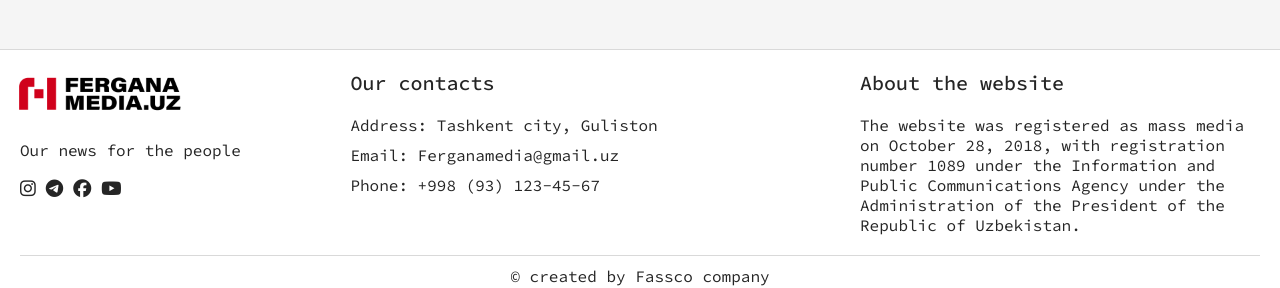
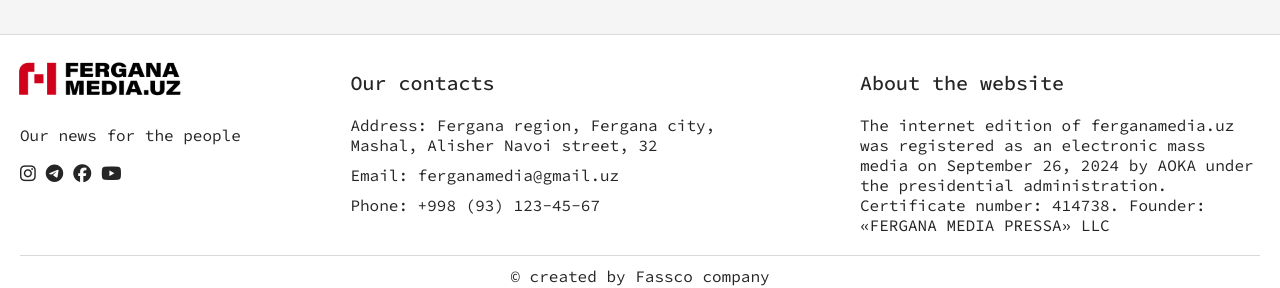
Before and after one commit to ZiyodulloRakhmonberdiev/fergana-media, a React (Vite) app: page / in a window 1280 px wide. Shown: the part 484-772 px from the top of the page. Built offline with nearby package versions, Linux system fonts and the light colour scheme; no server answers.

Commit message:
footer edited

```diff
--- a/src/layout/RootLayout.jsx
+++ b/src/layout/RootLayout.jsx
@@ -304,7 +304,7 @@ function RootLayout() {
                 <li>
                   {t("Manzil")}: {t("Toshkent shaxar, Guliston")}
                 </li>
-                <li>{t("email")}: Ferganamedia@gmail.uz</li>
+                <li>{t("email")}: ferganamedia@gmail.uz</li>
                 <li>{t("phone")}: +998 (93) 123-45-67</li>
               </ul>
             </div>
--- a/src/layout/rootLayout.css
+++ b/src/layout/rootLayout.css
@@ -388,6 +388,7 @@ footer .container .items .item .title {
     font-size: 20px;
     font-weight: 500;
     color: var(--text-color);
+    margin-top: 15px;
 }
 
 footer .container .items .item ul {
@@ -529,7 +530,6 @@ footer .bottom a {
     }
 
     header .logo-center p {
-        /* display: none; */
         font-size: 13px;
         white-space: nowrap;
     }
--- a/src/locales/eng/translation.json
+++ b/src/locales/eng/translation.json
@@ -9,11 +9,11 @@
   "Yangiliklarimiz xalq uchun": "Our news for the people",
   "Kontaktlarimiz": "Our contacts",
   "Manzil": "Address",
-  "Toshkent shaxar, Guliston": "Tashkent city, Guliston",
+  "Toshkent shaxar, Guliston": "Fergana region, Fergana city, Mashal, Alisher Navoi street, 32",
   "email": "Email",
   "phone": "Phone",
   "Sayt xaqida": "About the website",
-  "Veb sayt OAV sifatida 2018 yil 28 oktyabr kuni Uzbekistan Respublikasi Prezidenti Adminstratsiyasi xuzuridagi Axborot va ommaviy kommunikatsiyalar agentligidan 1089 raqam ro’yxatga olingan.": "The website was registered as mass media on October 28, 2018, with registration number 1089 under the Information and Public Communications Agency under the Administration of the President of the Republic of Uzbekistan.",
+  "Veb sayt OAV sifatida 2018 yil 28 oktyabr kuni Uzbekistan Respublikasi Prezidenti Adminstratsiyasi xuzuridagi Axborot va ommaviy kommunikatsiyalar agentligidan 1089 raqam ro’yxatga olingan.": "The internet edition of ferganamedia.uz was registered as an electronic mass media on September 26, 2024 by AOKA under the presidential administration. Certificate number: 414738. Founder: «FERGANA MEDIA PRESSA» LLC",
   "Maqolani o'qish": "Reading the article",
   "months": [
     "January",
@@ -39,5 +39,6 @@
   "Bosh sahifaga qaytish": "Go to homepage",
   "Yuklanmoqda...": "Loading...",
   "Qidiruv": "Search",
-  "Hech qanday natija topilmadi":"No results were found"
+  "Hech qanday natija topilmadi":"No results were found",
+  "FERGANAMEDIA.UZ internet-nashri 2024-yil 26 sentyabr kuni elektron OAV sifatida prezident administratsiyasi huzuridagi AOKA dan ro'yxatdan o'tkazilgan. Guvohnoma raqami: 414738. Muassis: 'FERGANA MEDIA PRESSA' MCHJ": "The internet edition of ferganamedia.uz was registered as an electronic mass media on September 26, 2024 by AOKA under the presidential administration. Certificate number: 414738. Founder: 'FERGANA MEDIA PRESSA' LLC"
 }
--- a/src/locales/ru/translation.json
+++ b/src/locales/ru/translation.json
@@ -9,11 +9,11 @@
   "Yangiliklarimiz xalq uchun": "Наши новости для людей",
   "Kontaktlarimiz": "Наши контакты",
   "Manzil": "Адрес",
-  "Toshkent shaxar, Guliston": "г. Ташкент, Гулистан",
+  "Toshkent shaxar, Guliston": "Ферганская область, город Фергана, Машал, улица Алишера Навои, 32",
   "email": "Электронная почта",
   "phone": "Телефон",
   "Sayt xaqida": "О сайте",
-  "Veb sayt OAV sifatida 2018 yil 28 oktyabr kuni Uzbekistan Respublikasi Prezidenti Adminstratsiyasi xuzuridagi Axborot va ommaviy kommunikatsiyalar agentligidan 1089 raqam ro’yxatga olingan.": "Сайт зарегистрирован как СМИ 28 октября 2018 года под номером 1089 в Агентстве информации и массовых коммуникаций при Администрации Президента Республики Узбекистан.",
+  "Veb sayt OAV sifatida 2018 yil 28 oktyabr kuni Uzbekistan Respublikasi Prezidenti Adminstratsiyasi xuzuridagi Axborot va ommaviy kommunikatsiyalar agentligidan 1089 raqam ro’yxatga olingan.": "Интернет-сайт Ferganamedia.uz зарегистрировано в качестве электронного средства массовой информации 26 сентября 2024 года АОКА при администрации президента. Номер свидетельства: 414738. Учредитель: ООО «Фергана Медиа Пресса».",
   "Maqolani o'qish": "Чтение статьи",
   "months": [
     "январь",
@@ -39,5 +39,6 @@
   "Bosh sahifaga qaytish":"Вернуться на главную страницу",
   "Yuklanmoqda...":"Yuklanmoqda...",
   "Qidiruv":"Поиск",
-  "Hech qanday natija topilmadi":"Не найдено результатов"
+  "Hech qanday natija topilmadi":"Не найдено результатов",
+  "FERGANAMEDIA.UZ internet-nashri 2024-yil 26-sentyabr kuni elektron OAV sifatida prezident administratsiyasi huzuridagi AOKA dan ro'yxatdan o'tkazilgan. Guvohnoma raqami: 414738. Muassis: «FERGANA MEDIA PRESSA» MCHJ": "Интернет-издательство Ferganamedia.uz зарегистрировано в качестве электронного средства массовой информации 26 сентября 2024 года АОКА при администрации президента. Номер свидетельства: 414738. Учредитель: ООО «Фергана Медиа Пресса»."
 }
--- a/src/locales/uz/translation.json
+++ b/src/locales/uz/translation.json
@@ -9,11 +9,11 @@
   "Yangiliklarimiz xalq uchun": "Yangiliklarimiz xalq uchun",
   "Kontaktlarimiz": "Kontaktlarimiz",
   "Manzil": "Manzil",
-  "Toshkent shaxar, Guliston": "Toshkent shaxar, Guliston",
+  "Toshkent shaxar, Guliston": "Farg'ona viloyati, Farg'ona shahri, Mash'al MFY, Alisher Navoiy shox ko'chasi, 32-uy",
   "email": "Elektron pochta",
   "phone": "Telefon",
   "Sayt xaqida": "Sayt haqida",
-  "Veb sayt OAV sifatida 2018 yil 28 oktyabr kuni Uzbekistan Respublikasi Prezidenti Adminstratsiyasi xuzuridagi Axborot va ommaviy kommunikatsiyalar agentligidan 1089 raqam ro’yxatga olingan.": "Veb sayt OAV sifatida 2018 yil 28 oktyabr kuni O'zbekiston Respublikasi Prezidenti Administratsiyasi huzuridagi Axborot va ommaviy kommunikatsiyalar agentligidan 1089 raqam bilan ro'yxatga olingan.",
+  "Veb sayt OAV sifatida 2018 yil 28 oktyabr kuni Uzbekistan Respublikasi Prezidenti Adminstratsiyasi xuzuridagi Axborot va ommaviy kommunikatsiyalar agentligidan 1089 raqam ro’yxatga olingan.": "FERGANAMEDIA.UZ internet-nashri 2024-yil 26-sentyabr kuni elektron OAV sifatida prezident administratsiyasi huzuridagi AOKA dan ro'yxatdan o'tkazilgan. Guvohnoma raqami: 414738. Muassis: «FERGANA MEDIA PRESSA» MCHJ",
   "Maqolani o'qish": "Maqolani o'qish",
   "months": [
     "yanvar",
@@ -39,5 +39,6 @@
   "Bosh sahifaga qaytish": "Bosh sahifaga qaytish",
   "Yuklanmoqda...": "Yuklanmoqda...",
   "Qidiruv": "Qidiruv",
-  "Hech qanday natija topilmadi": "Hech qanday natija topilmadi"
+  "Hech qanday natija topilmadi": "Hech qanday natija topilmadi",
+  "FERGANAMEDIA.UZ internet-nashri 2024-yil 26-sentyabr kuni elektron OAV sifatida prezident administratsiyasi huzuridagi AOKA dan ro'yxatdan o'tkazilgan. Guvohnoma raqami: 414738. Muassis: «FERGANA MEDIA PRESSA» MCHJ": "FERGANAMEDIA.UZ internet-nashri 2024-yil 26 sentyabr kuni elektron OAV sifatida prezident administratsiyasi huzuridagi AOKA dan ro'yxatdan o'tkazilgan. Guvohnoma raqami: 414738. Muassis: «FERGANA MEDIA PRESSA» MCHJ"
 }
```
